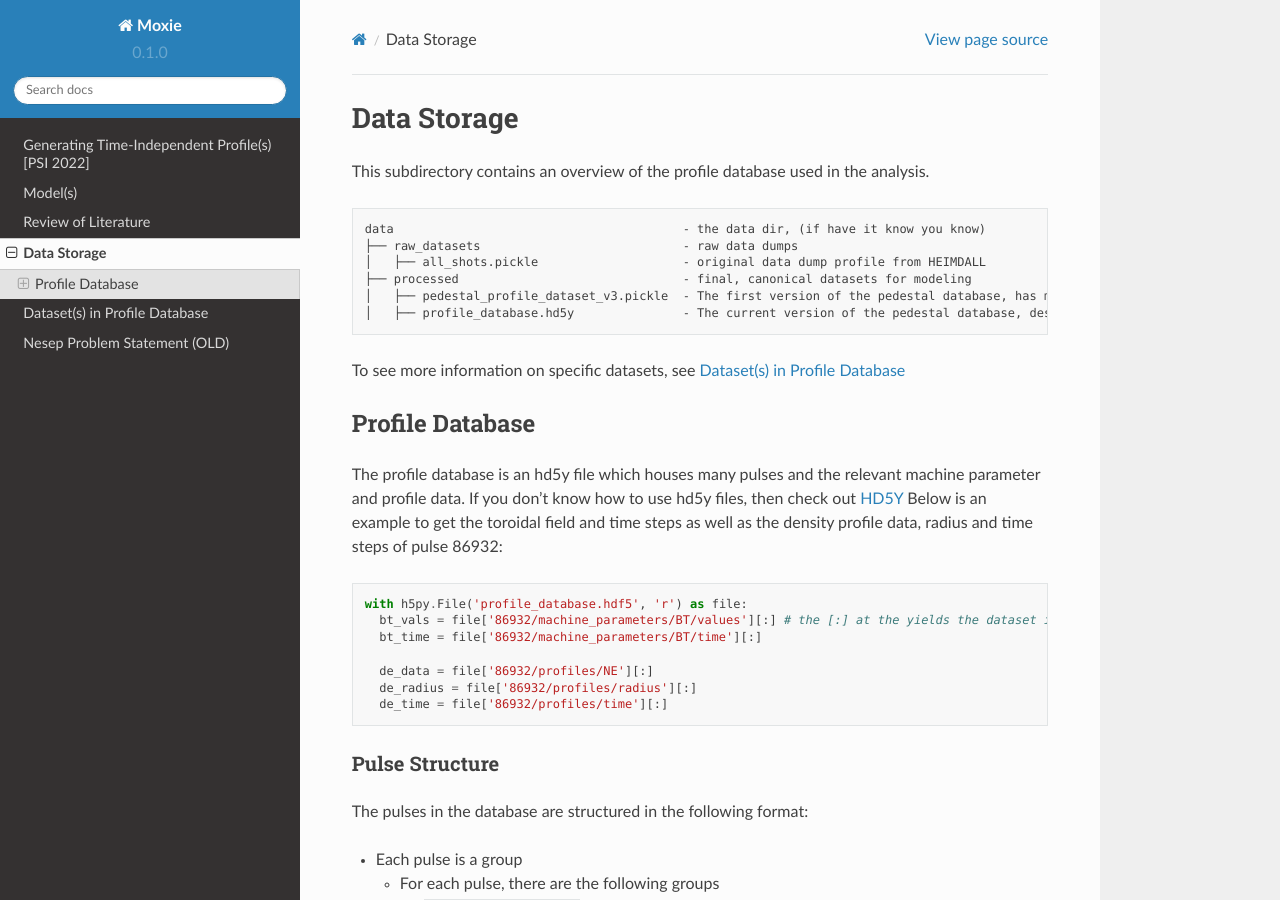
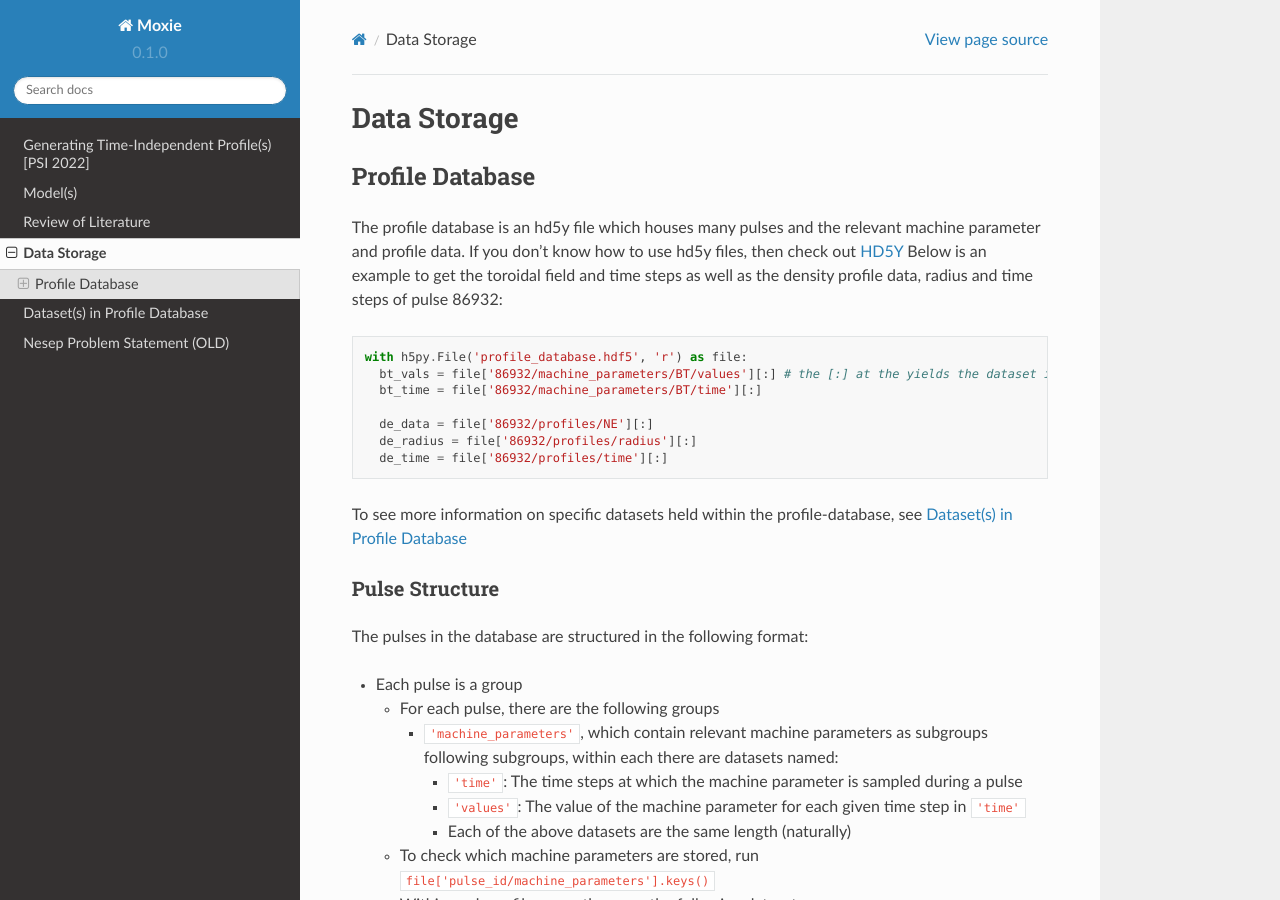
Before and after one commit to fusionby2030/moxie, a Sphinx documentation site: the page built from docs/source/data.rst, in a window 1280 px wide and 900 px high. Built offline with Sphinx 7.4.7 and the Read the Docs theme 2.0.0, drawn with Linux system fonts in a browser that asks for light colours.

Commit message:
::doc hotfix:: remove the tree at the top of the data doc page

```diff
--- a/docs/source/data.rst
+++ b/docs/source/data.rst
@@ -1,18 +1,7 @@
 Data Storage
 ==============
 
-This subdirectory contains an overview of the profile database used in the analysis.
 
-.. code-block:: text
-
-  data                                        - the data dir, (if have it know you know)
-  ├── raw_datasets                            - raw data dumps
-  │   ├── all_shots.pickle                    - original data dump profile from HEIMDALL
-  ├── processed                               - final, canonical datasets for modeling
-  │   ├── pedestal_profile_dataset_v3.pickle  - The first version of the pedestal database, has missing input values, do not use
-  │   ├── profile_database.hd5y               - The current version of the pedestal database, description below
-
-To see more information on specific datasets, see :doc:`/datasets`
 
 Profile Database
 ----------------
@@ -30,6 +19,7 @@ Below is an example to get the toroidal field and time steps as well as the dens
     de_radius = file['86932/profiles/radius'][:]
     de_time = file['86932/profiles/time'][:]
 
+To see more information on specific datasets held within the profile-database, see :doc:`/datasets`
 
 Pulse Structure
 """"""""""""""""
```
